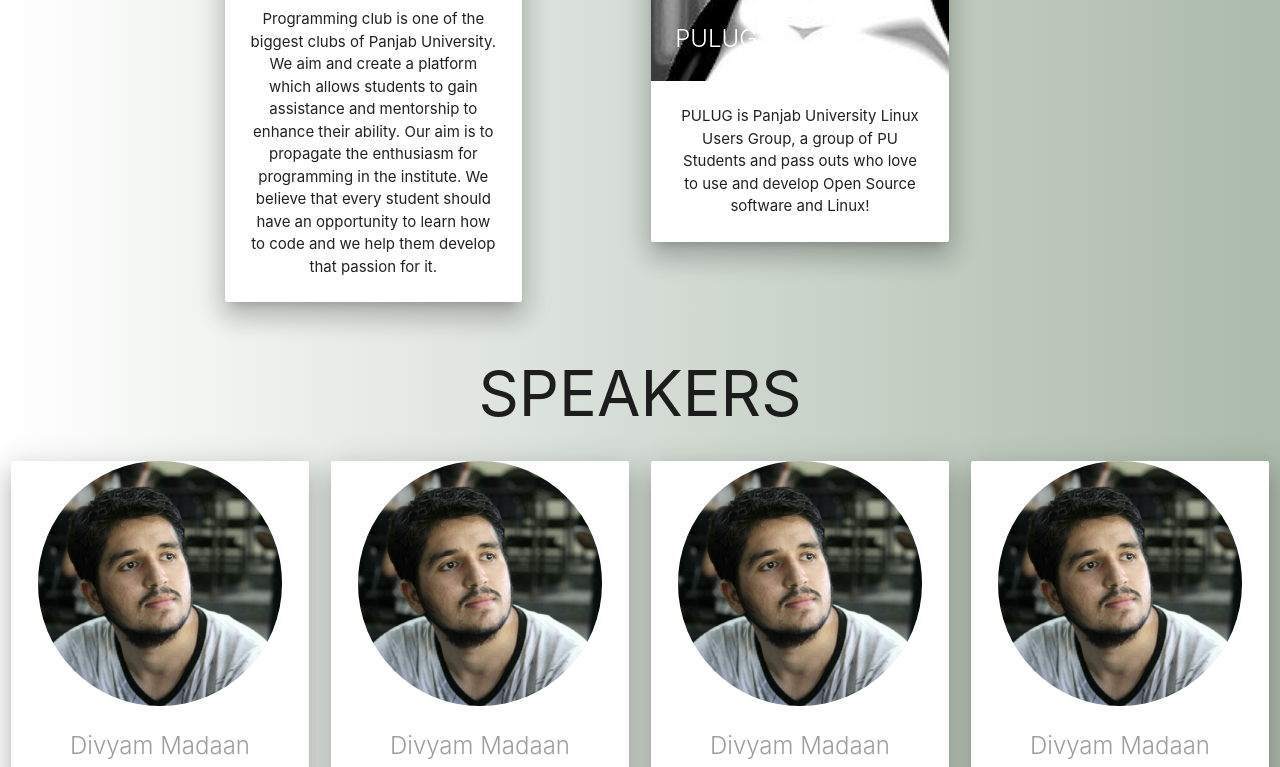
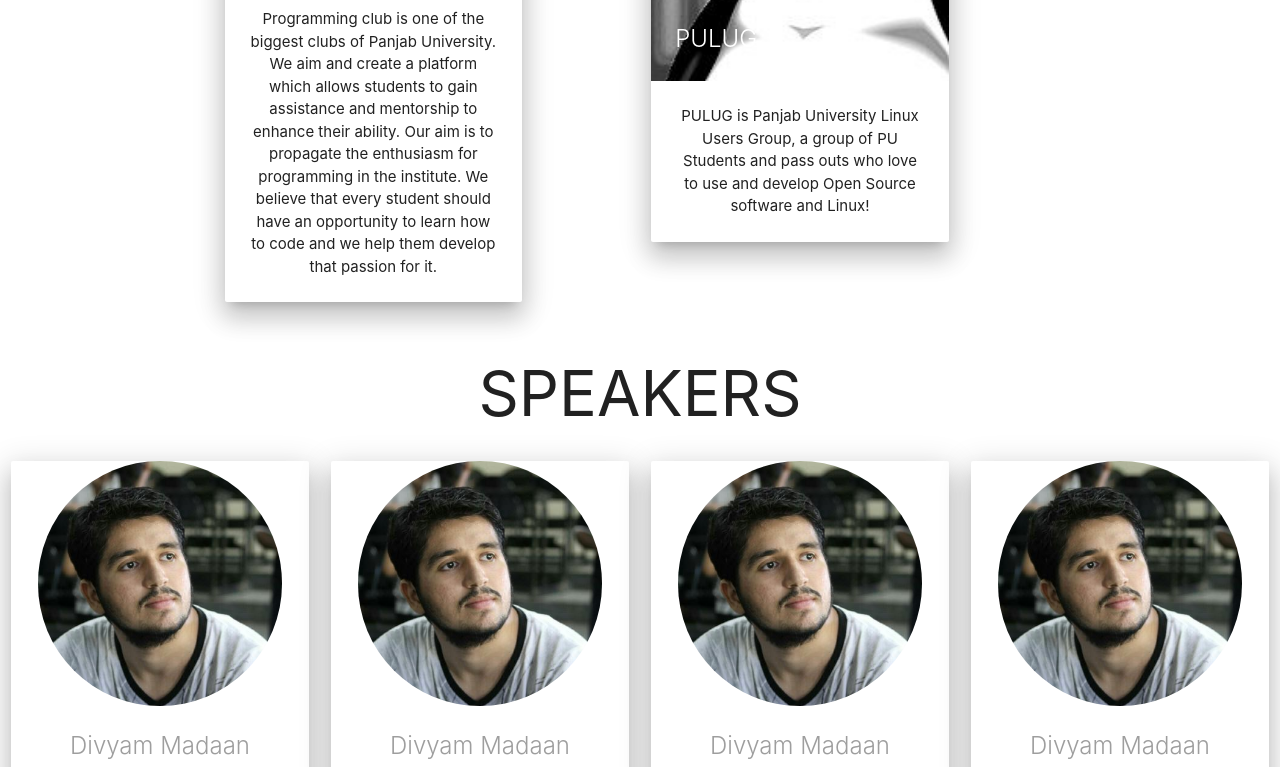
Before and after one commit to Dhawal2025/sfd18, a plain HTML site: page index.html in a window 1280 px wide. Shown: the part 961-1728 px from the top of the page. Drawn offline with nearby package versions, Linux system fonts and the light colour scheme.

Commit message:
Update stylesheet.css

```diff
--- a/stylesheets/stylesheet.css
+++ b/stylesheets/stylesheet.css
@@ -31,9 +31,3 @@ nav{
 	font-size: 8em;
     font-family: 'Jua', sans-serif;
 }
-body{
-    background: #abbaab;  /* fallback for old browsers */
-background: -webkit-linear-gradient(to right, #ffffff, #abbaab);  /* Chrome 10-25, Safari 5.1-6 */
-background: linear-gradient(to right, #ffffff, #abbaab); /* W3C, IE 10+/ Edge, Firefox 16+, Chrome 26+, Opera 12+, Safari 7+ */
-
-}
```
